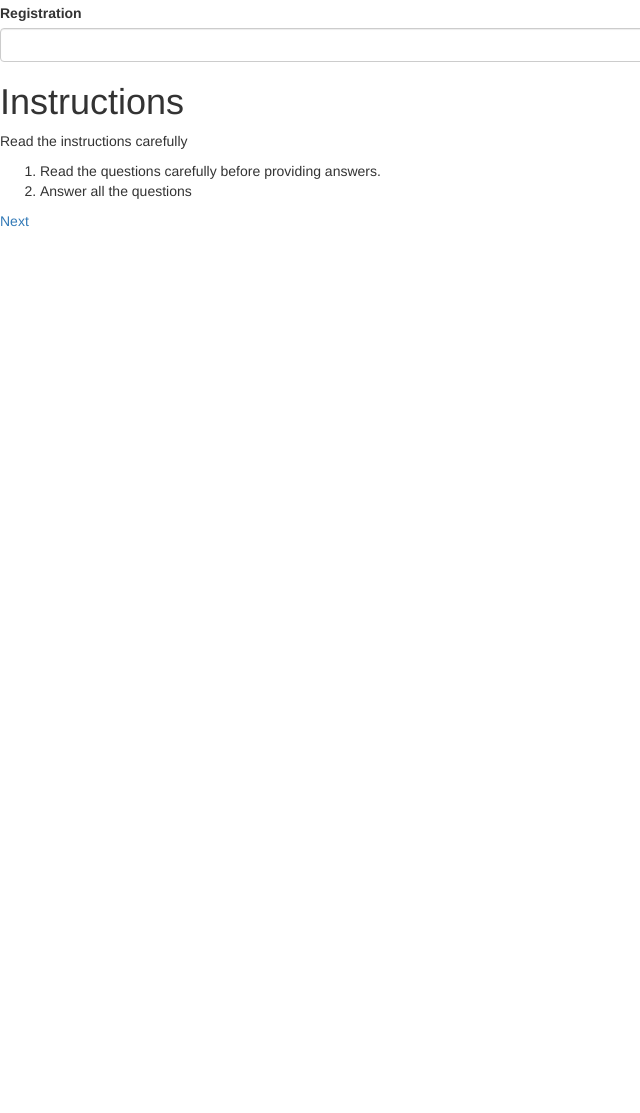
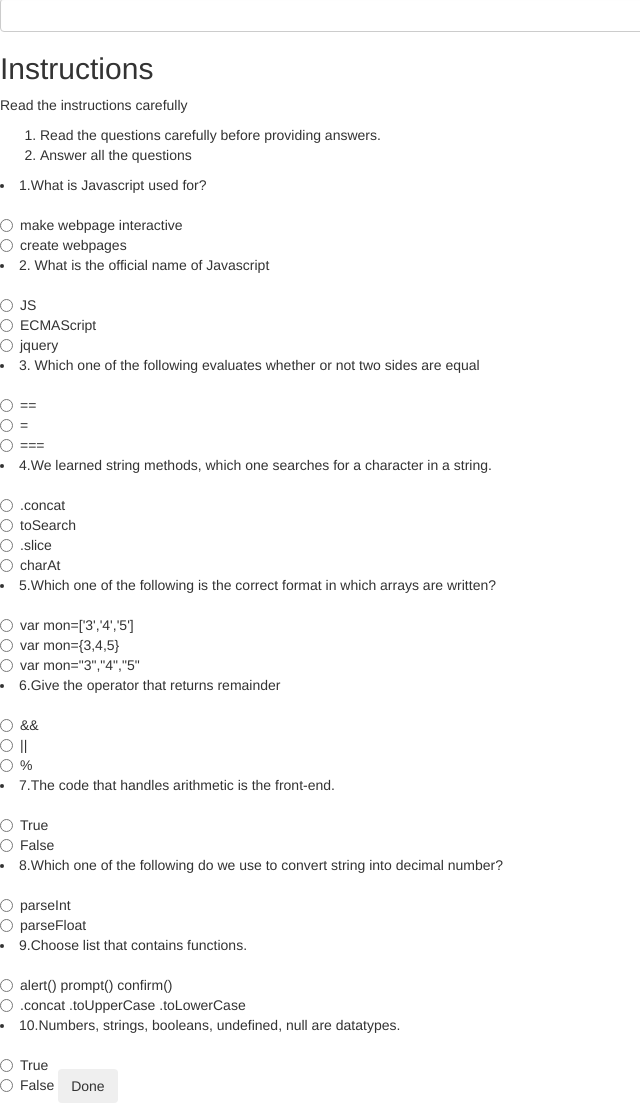
Before and after one commit to judyrop/Quiz-Board, a plain HTML site: page index.html in a window 1280 px wide. Shown: the part 201-1314 px from the top of the page, without its empty margins (0-640 px from the left). Before the commit the page ends 800 px from the top, so only its background shows below. Drawn offline with Linux system fonts and the light colour scheme.

Commit message:
add the questions

```diff
--- a/index.html
+++ b/index.html
@@ -9,7 +9,6 @@
   <body>
     <h1>Quiz-Board</h1>
     <p>Write your name and registration in the space provided.</p>
-      <p>After filling in the  personal details move to the next page.</p>
     <div class="form-group">
       <label for="studentName">Name</label>
       <input type="text" id="studentName" class="form-control">
@@ -18,14 +17,72 @@
       <label for="registration">Registration</label>
       <input type="text" id="registration" class="form-control">
     </div>
-    <h1>Instructions</h1>
+    <h2>Instructions</h2>
     <p>Read the instructions carefully</p>
     <ol>
       <li>Read the questions carefully before providing answers.</li>
       <li>Answer all the questions</li>
     </ol>
-  <a href="#" class="next">Next</a>
-<script src="js/jquery-3.3.1.js"></script>
-<script src="js/scripts.js"></script>
+    <form class="radio">
+      <li>1.What is Javascript used for?</li><br>
+      <label>
+      <input type="radio" name="question1" value="05">make webpage interactive<br>
+      <input type="radio" name="question1" value="00">create webpages<br>
+      </label>
+      <li>2. What is the official name of Javascript</li><br>
+      <label>
+      <input type="radio" name="question2" value="00">JS<br>
+      <input type="radio" name="question2" value="05">ECMAScript<br>
+      <input type="radio" name="question2" value="00">jquery<br>
+</label>
+      <li>3. Which one of the following evaluates whether or not two sides are equal</li><br>
+      <label>
+      <input type="radio" name="question3" value="00">==<br>
+      <input type="radio" name="question3" value="00">=<br>
+      <input type="radio" name="question3" value="05">===<br>
+      </label>
+      <li>4.We learned string methods, which one searches for a character in a string.</li><br>
+<label>
+      <input type="radio" name="question4" value="00">.concat <br>
+      <input type="radio" name="question4" value="00">toSearch <br>
+      <input type="radio" name="question4" value="00">.slice <br>
+      <input type="radio" name="question4" value="05">charAt <br>
+      </label>
+      <li>5.Which one of the following is the correct format in which arrays are written?</li> <br>
+<label>
+      <input type="radio" name="question5" value="05">var mon=['3','4','5']<br>
+      <input type="radio" name="question5" value="00">var mon={3,4,5} <br>
+      <input type="radio" name="question5" value="00">var mon="3","4","5" <br>
+      </label>
+      <li>6.Give the operator that returns remainder</li><br>
+<label>
+      <input type="radio" name="question6" value="00">&& <br>
+      <input type="radio" name="question6" value="00">|| <br>
+      <input type="radio" name="question6" value="05">% <br>
+      </label>
+      <li>7.The code that handles arithmetic is the front-end.</li> <br>
+<label>
+      <input type="radio" name="question7" value="00">True <br>
+        <input type="radio" name="question7" value="05">False <br>
+        </label>
+      <li>8.Which one of the following do we use to convert string into decimal number?</li> <br>
+<label>
+      <input type="radio" name="question8" value="00"> parseInt <br>
+      <input type="radio" name="question8" value="05"> parseFloat <br>
+      </label>
+      <li>9.Choose list that contains functions.</li> <br>
+<label>
+      <input type="radio" name="question9" value="05"> alert() prompt() confirm() <br>
+      <input type="radio" name="question9" value="00"> .concat .toUpperCase .toLowerCase <br>
+      </label>
+      <li>10.Numbers, strings, booleans, undefined, null are datatypes.</li> <br>
+<label>
+      <input type="radio" name="question10" value="05"> True <br>
+      <input type="radio" name="question10" value="00"> False <br>
+      </label>
+      <button type="submit" class="btn">Done</button>
+</form>
+    <script src="js/jquery-3.3.1.js"></script>
+    <script src="js/scripts.js"></script>
   </body>
 </html>
```
